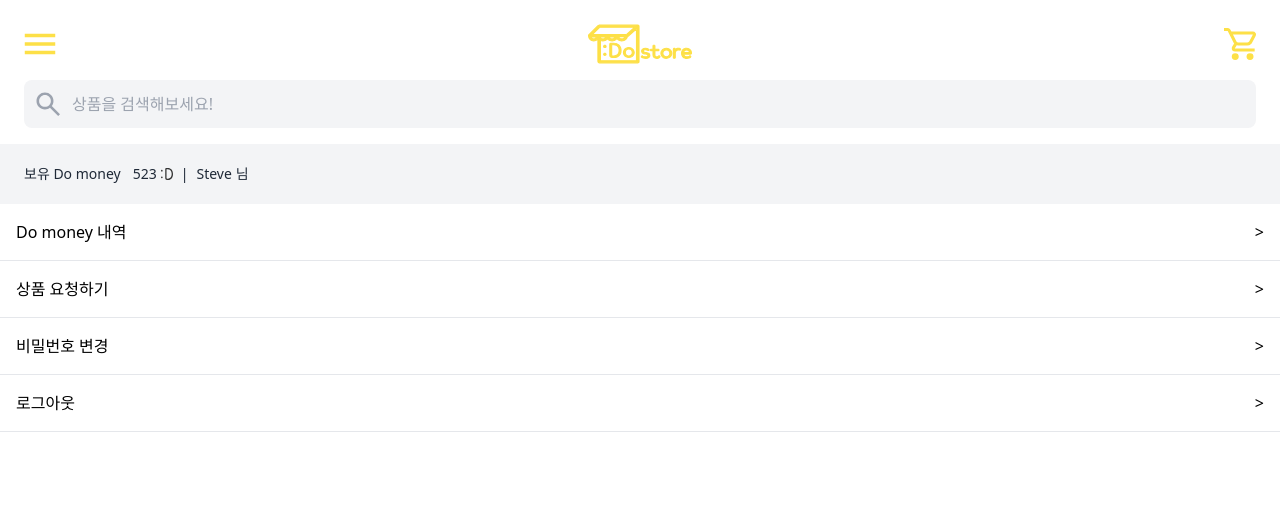
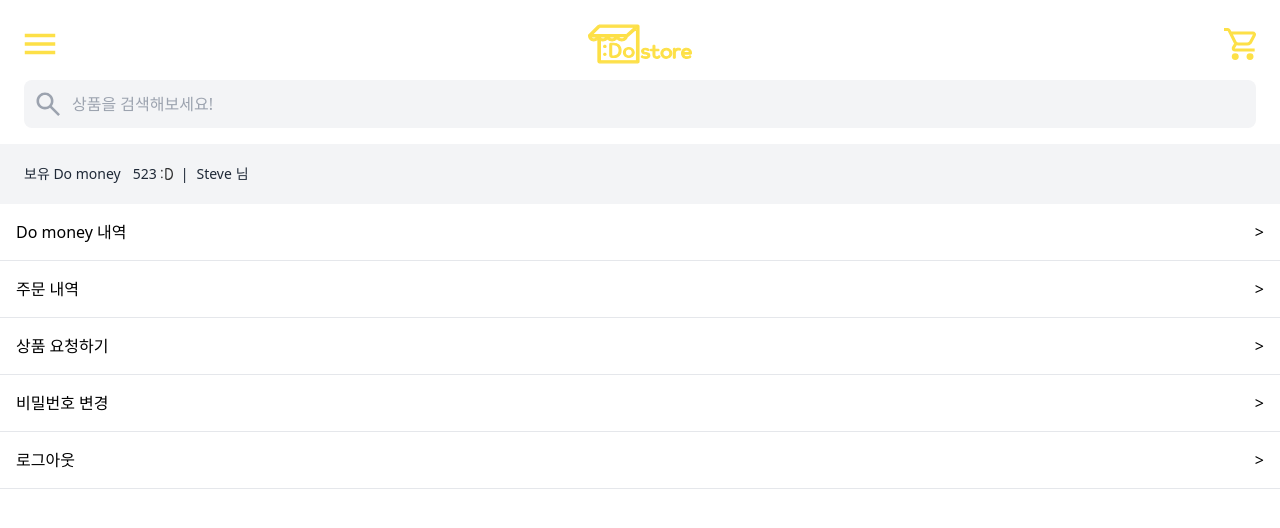
Before and after one commit to jellyseop/do-store, a React (Vite) app: page /mypage in a window 1280 px wide. Shown: the top 528 px of the page. Built offline with nearby package versions, Linux system fonts and the light colour scheme.

Commit message:
fix MenuList component

```diff
--- a/src/components/MenuList.tsx
+++ b/src/components/MenuList.tsx
@@ -6,6 +6,7 @@ const MenuList: React.FC = () => {
 
   const menuItems = [
     { label: 'Do money 내역', path: '/doMoneyHistory' },
+    { label: '주문 내역', path: '/orderHistory' },
     { label: '상품 요청하기', path: '/requestProduct' },
     { label: '비밀번호 변경', path: '/changePassword' },
     { label: '로그아웃', path: '/logout' },
```
